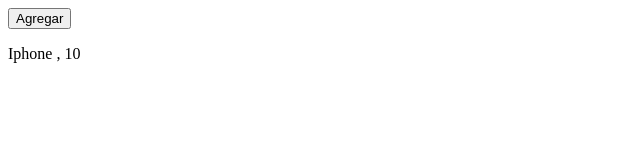
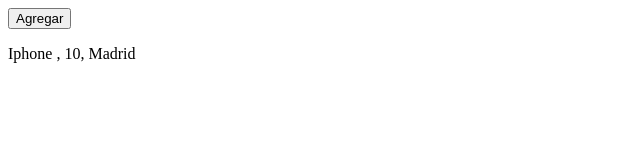
Before and after one commit to EstebanKiito/Skibidi-React, a React (Vite) app: page / in a window 1280 px wide. Shown: the top 160 px of the page, without its empty margins (0-640 px from the left). Built offline with nearby package versions, Linux system fonts and the light colour scheme.

Commit message:
Actualizando Propiedades Anidadas

```diff
--- a/src/App.tsx
+++ b/src/App.tsx
@@ -7,12 +7,21 @@
  */
 
 function App() {
-  const [prodcut, setProduct] = useState({ name: "Iphone", stock: 10 });
+  const [prodcut, setProduct] = useState({
+    name: "Iphone",
+    stock: 10,
+    adress: {
+      city: "Madrid",
+      country: "Spain",
+    },
+  });
   const handleClick = () => {
-    // --- ACTUALIZANDO OBJETOS ---
+    // --- Propiedades Anidadas ---
 
-    //prodcut.name = "Samsung"; // Mutacion: Modifica el objeto original
-    const newProduct = { ...prodcut, name: "Samsung" }; // Copia el objeto y modifica el nombre
+    const newProduct = {
+      ...prodcut,
+      adress: { ...prodcut.adress, city: "Barcelona" },
+    };
 
     setProduct(newProduct); // Metodo Inmutable: Crea una nueva referencia
   };
@@ -21,7 +30,7 @@
     <div>
       <button onClick={handleClick}>Agregar</button>
       <p>
-        {prodcut.name} , {prodcut.stock}
+        {prodcut.name} , {prodcut.stock}, {prodcut.adress.city}
       </p>
     </div>
   );
```
